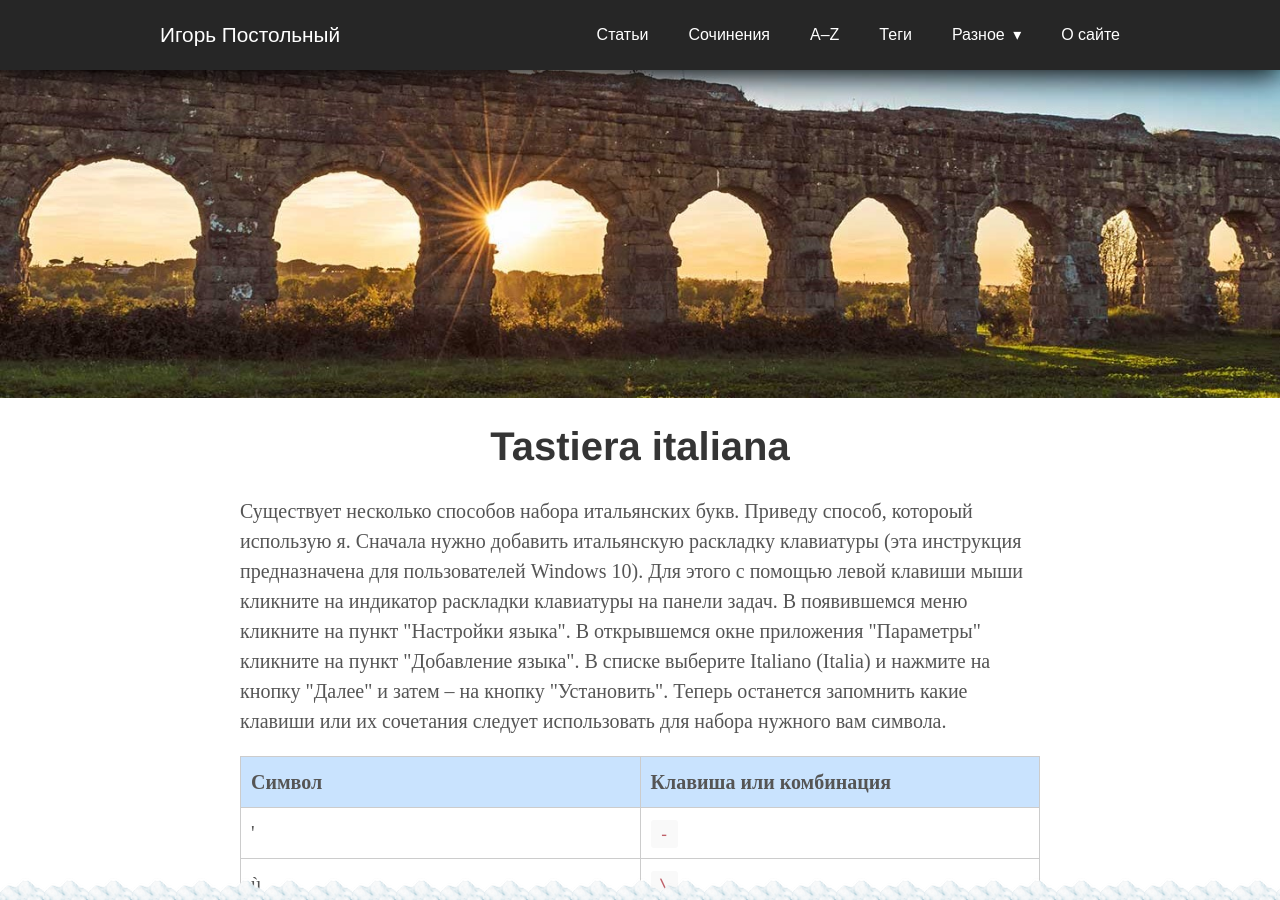
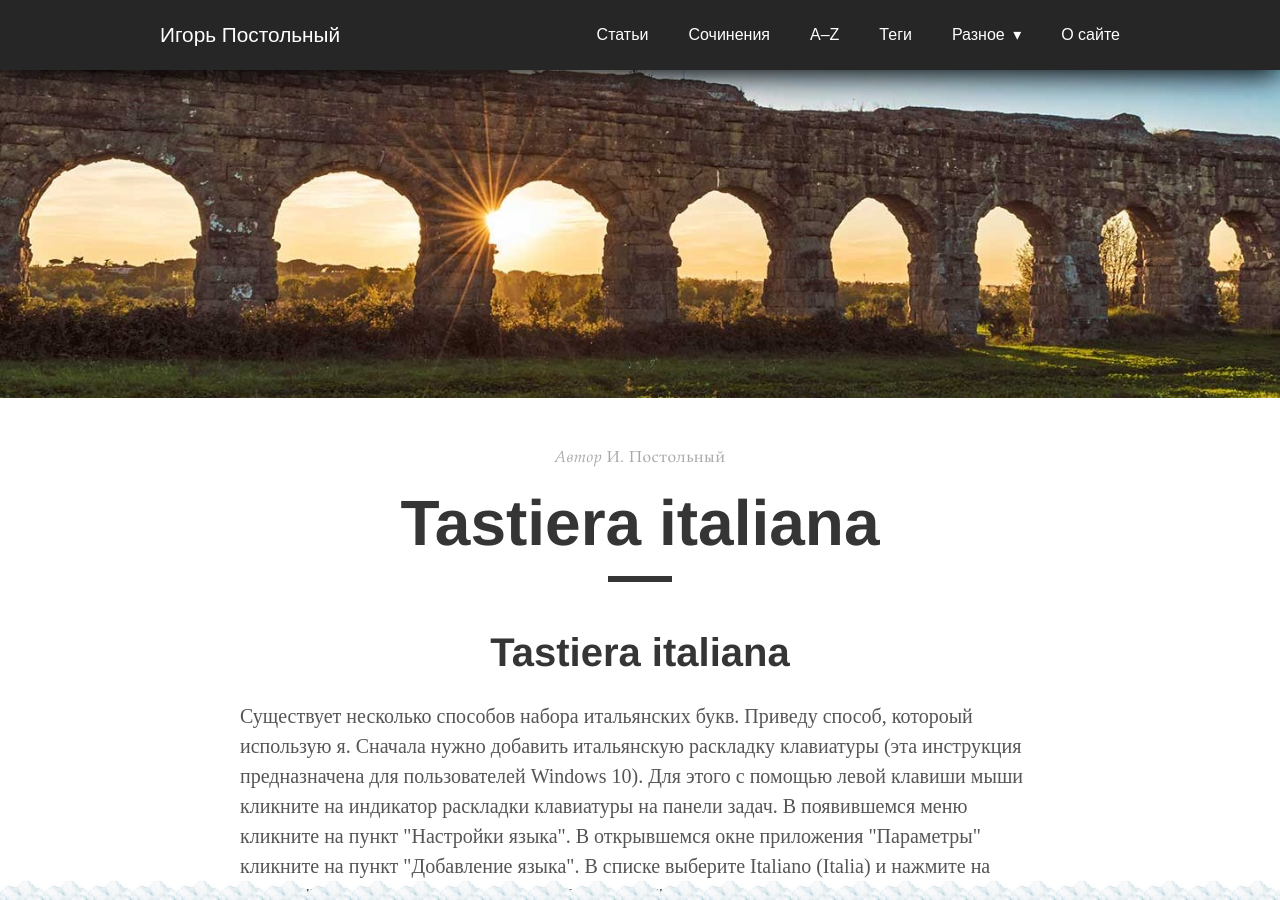
Before and after one commit to postolny/postolny.github.io, a Jekyll site: the page built from _pages/tastiera-italiana.md, in a window 1280 px wide and 900 px high. Built offline with Jekyll 4.4.1, drawn with Linux system fonts in a browser that asks for light colours.

Commit message:
Add files via upload

```diff
--- a/_pages/tastiera-italiana.md
+++ b/_pages/tastiera-italiana.md
@@ -1,6 +1,7 @@
 ---
-layout: default
+layout: post
 title: "Tastiera italiana"
+author: "И. Постольный"
 permalink: /tastiera-italiana/
 ---
 
```
